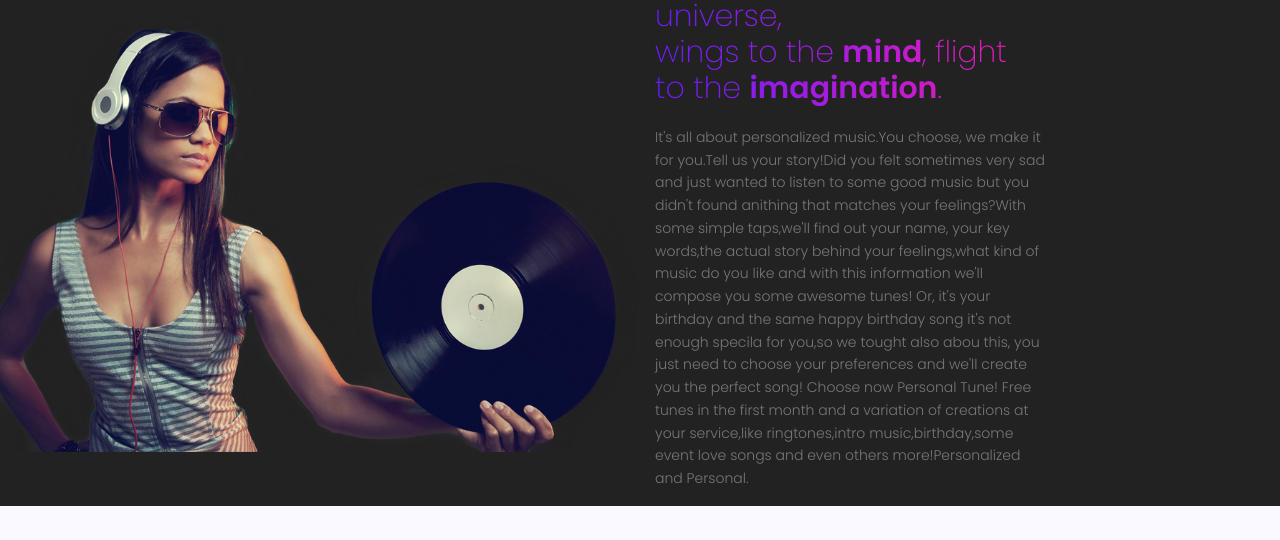
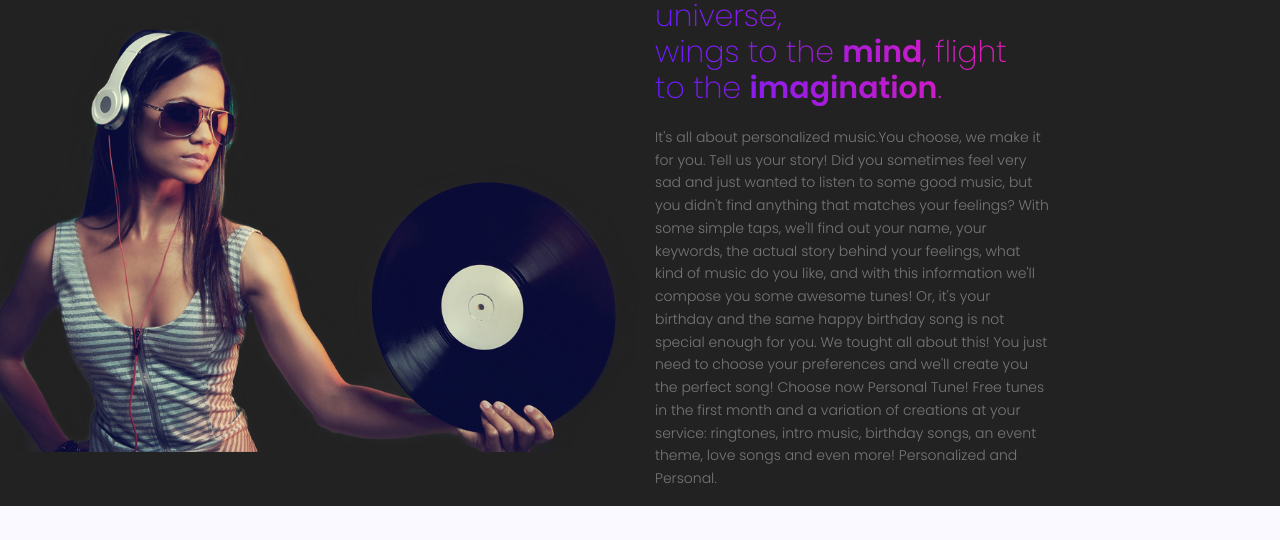
Before and after one commit to aircleanapp/personaltune, a plain HTML site: page index.html in a window 1280 px wide. Shown: the part 3164-3704 px from the top of the page. Drawn offline with nearby package versions, Linux system fonts and the light colour scheme.

Commit message:
Update index.html

```diff
--- a/index.html
+++ b/index.html
@@ -241,9 +241,9 @@
 								to the <span>imagination</span>.
 							</h2>
 							<p>
-								It's all about personalized music.You choose, we make it for you.Tell us your story!Did you felt sometimes very sad and just wanted to listen to some good music but you didn't found anithing that matches your feelings?With some simple taps,we'll find out your name, your key words,the actual story behind your feelings,what kind of music do you like and with this information we'll compose you some awesome tunes!
-								Or, it's your birthday and the same happy birthday song it's not enough specila for you,so we tought also abou this, you just need to choose your preferences and we'll create you the perfect song!
-								Choose now Personal Tune! Free tunes in the first month and a variation of creations at your service,like ringtones,intro music,birthday,some event love songs and even others more!Personalized and Personal.
+								It's all about personalized music.You choose, we make it for you. Tell us your story! Did you sometimes feel very sad and just wanted to listen to some good music, but you didn't find anything that matches your feelings? With some simple taps, we'll find out your name, your keywords, the actual story behind your feelings, what kind of music do you like, and with this information we'll compose you some awesome tunes!
+								Or, it's your birthday and the same happy birthday song is not special enough for you.  We tought all about this! You just need to choose your preferences and we'll create you the perfect song!
+								Choose now Personal Tune! Free tunes in the first month and a variation of creations at your service: ringtones, intro music, birthday songs, an event theme, love songs and even more! Personalized and Personal.
 						    </p>
 						</div>
 					</div>
```
